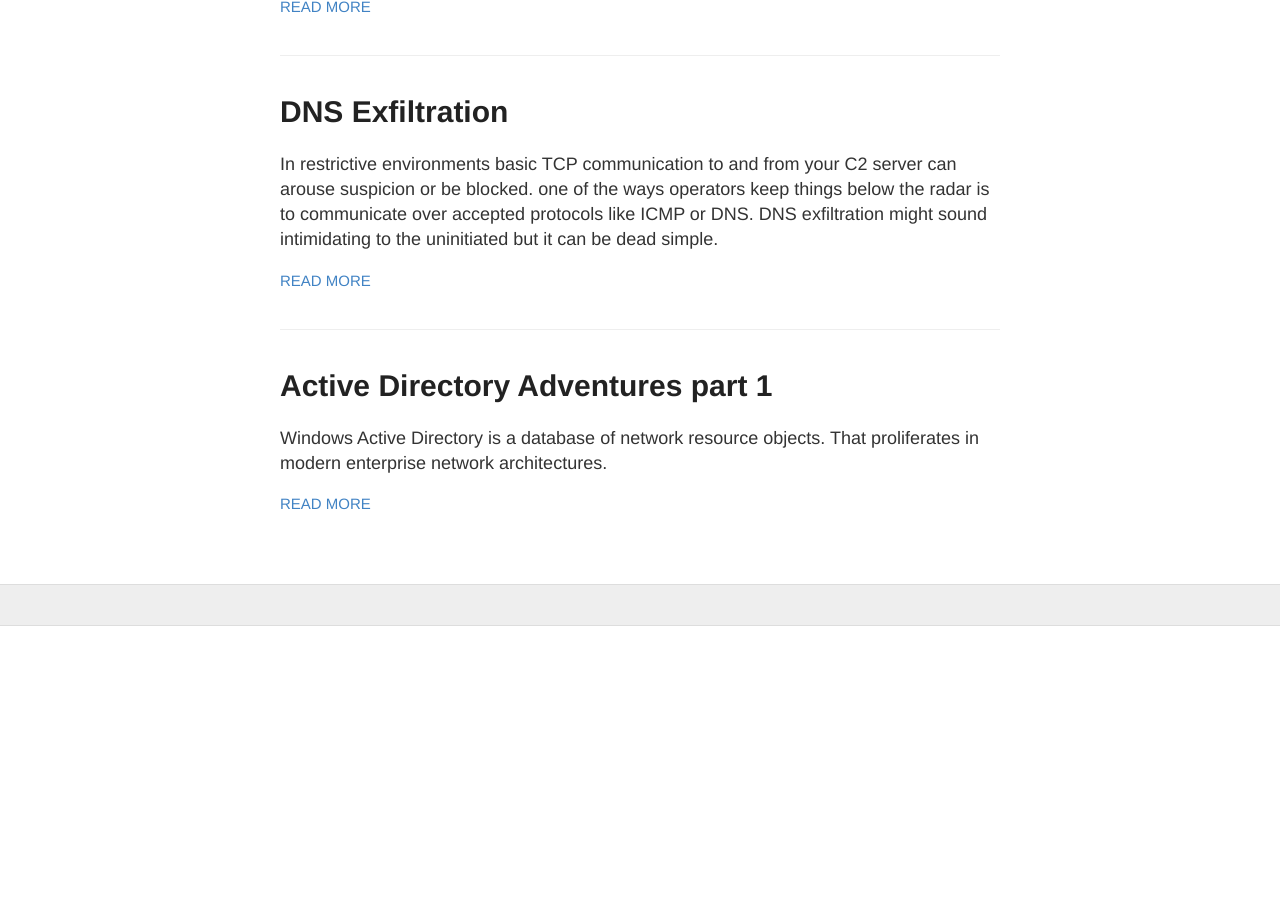
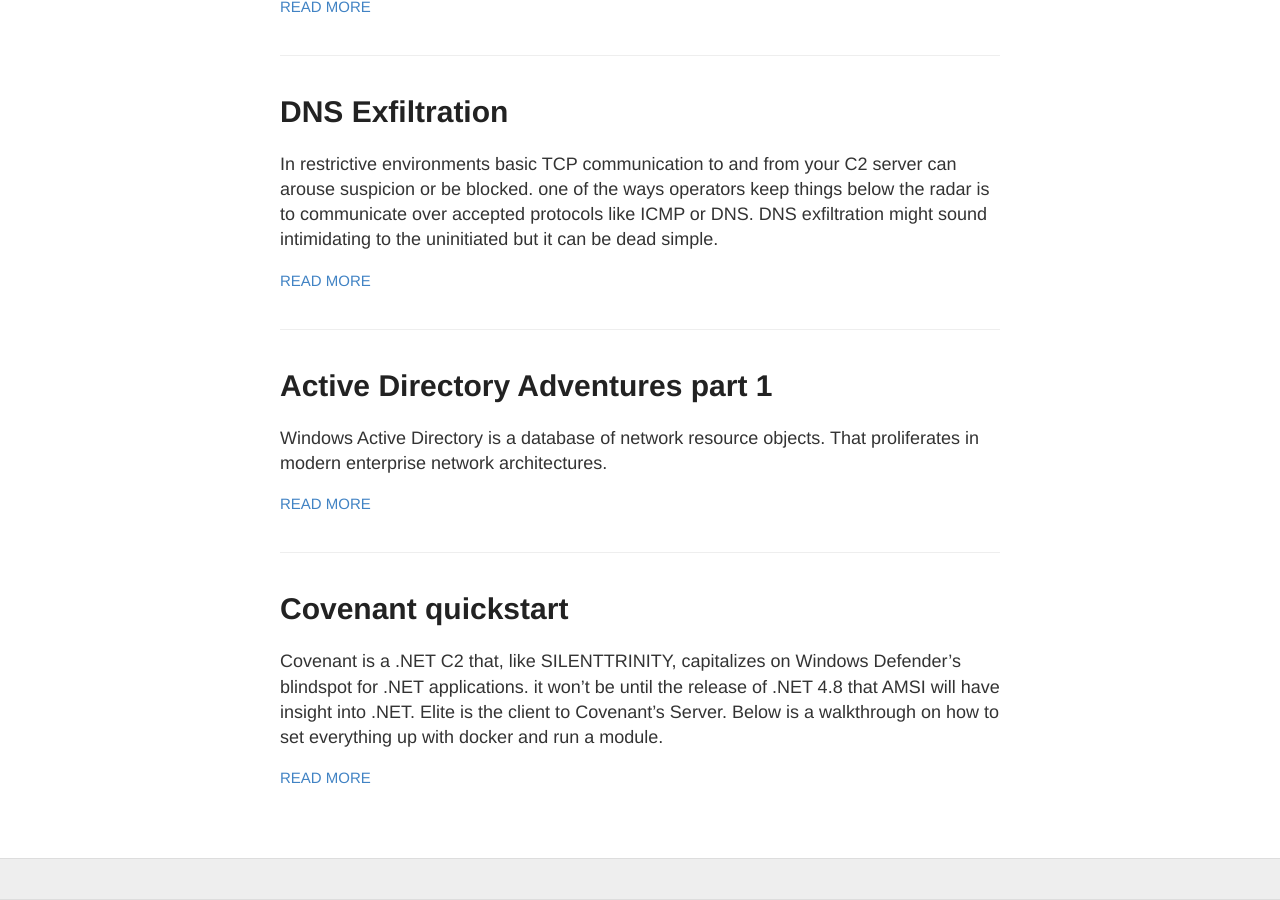
Before and after one commit to braaaax/braaaax.github.io, a Jekyll site: the page built from index.html, in a window 1280 px wide and 900 px high, scrolled down 623 px. Built offline with Jekyll 4.4.1, drawn with Linux system fonts in a browser that asks for light colours; before the commit the page ends 1249 px from its top, so only the background shows below that.

Commit message:
Covenant post update

````diff
--- /dev/null
+++ b/_posts/2018-1-31-Covenant.md
@@ -0,0 +1,60 @@
+---
+layout: post
+title: Covenant quickstart
+---
+
+Covenant is a .NET C2 that, like SILENTTRINITY, capitalizes on Windows Defender's blindspot for .NET applications.
+it won't be until the release of .NET 4.8 that AMSI will have insight into .NET.
+Elite is the client to Covenant's Server. Below is a walkthrough on how to set everything up with docker and run a module.
+
+Install docker (for kali docker will be in the repo so `apt install docker` will do):
+```bash
+curl -fsSL https://download.docker.com/linux/debian/gpg | sudo apt-key add -
+echo 'deb https://download.docker.com/linux/debian stretch stable' > /etc/apt/sources.list.d/docker.list
+apt-get update
+apt-get install docker-ce
+```
+
+Build and start Covenant container (make sure you're in the same directory as the Dockerfile):
+```
+docker build -t covenant .
+```
+
+Start the container and expose ports 80, 7443, and 443. (make sure you don't have anything else listening on those ports or the docker daemon will error out):
+```
+docker run -it -p 7443:7443 -p 80:80 -p 443:443 --name covenant covenant --username brax --computername 0.0.0.0
+```
+![](https://braaaax.github.io/braaaax.github.io/images/Covenant-startup.png)
+
+
+Build and start elite container and connect with Covenant container server.
+Again, make sure the directory you run the command contains the Dockerfile.
+```
+docker build -t elite .
+```
+
+Create the Elite container client and connect with the Covenant server and remove when closed.
+```
+docker run -it --rm --name elite -v /root/cov/brax:/app/Data elite --username brax --computername 192.168.0.128
+```
+![](https://braaaax.github.io/braaaax.github.io/images/Covenant-startelite.png)
+
+
+Start listener:
+```
+listeners
+http
+set ConnectAddress 192.168.0.128
+start
+```
+![](https://braaaax.github.io/braaaax.github.io/images/Covenant-startLISTENER0.png)
+
+![](https://braaaax.github.io/braaaax.github.io/images/Covenant-startLISTENER.png)
+
+![](https://braaaax.github.io/braaaax.github.io/images/Covenant-GRUNTS.png)
+
+![](https://braaaax.github.io/braaaax.github.io/images/Covenant-interact.png)
+
+![](https://braaaax.github.io/braaaax.github.io/images/Covenant-modules.png)
+
+![](https://braaaax.github.io/braaaax.github.io/images/Covenant-indicators.png)
````
Also changed, not shown: _posts/2018-11-31-SILENTTRINITY.md (+1 -0 lines), images/Covenant-grunts.png (added), images/Covenant-indicators.png (added), images/Covenant-interact.png (added), images/Covenant-modules.png (added), images/Covenant-startLISTENER.png (added), images/Covenant-startLISTENER0.png (added), images/Covenant-startelite.png (added), images/Covenant-startup.png (added).
